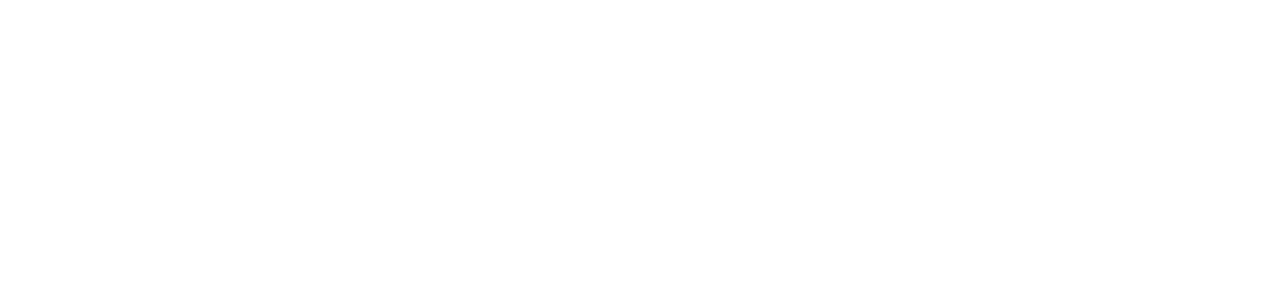
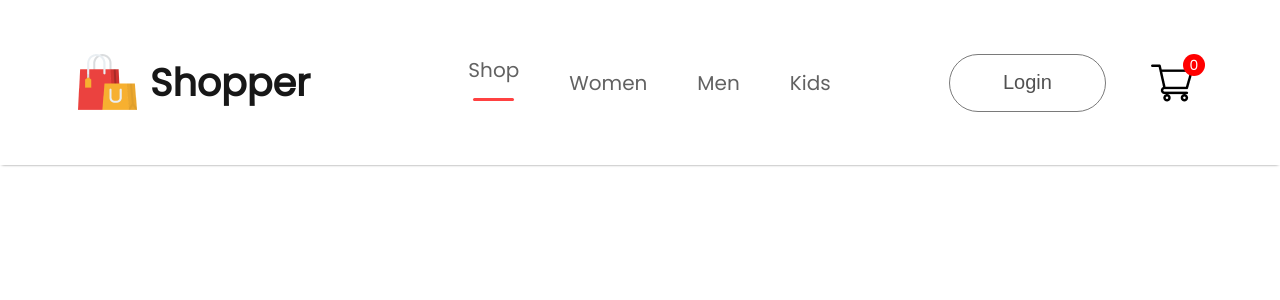
Before and after one commit to Suriya2620/ecommerce, a React (Create React App) app: page / in a window 1280 px wide. Shown: the top 300 px of the page. Built offline with nearby package versions, Linux system fonts and the light colour scheme.

Commit message:
completed navbar with all its required styles

```diff
--- a/public/index.html
+++ b/public/index.html
@@ -14,8 +14,10 @@
       manifest.json provides metadata used when your web app is installed on a
       user's mobile device or desktop. See https://developers.google.com/web/fundamentals/web-app-manifest/
     -->
+    <link href="https://fonts.googleapis.com/css2?family=Poppins&display=swap" rel="stylesheet">
     <link rel="manifest" href="%PUBLIC_URL%/manifest.json" />
     <!--
+
       Notice the use of %PUBLIC_URL% in the tags above.
       It will be replaced with the URL of the `public` folder during the build.
       Only files inside the `public` folder can be referenced from the HTML.
--- a/src/App.js
+++ b/src/App.js
@@ -1,11 +1,14 @@
-import logo from './logo.svg';
-import './App.css';
+import './App.css'
 
-function App() {
+import React from 'react'
+import Navbar from './components/Navbar/Navbar'
+
+const App = () => {
   return (
-    <div className="App">
+    <div>
+      <Navbar/>
     </div>
-  );
+  )
 }
 
-export default App;
+export default App
--- /dev/null
+++ b/src/components/Navbar/Navbar.jsx
@@ -0,0 +1,34 @@
+import React, { useState } from 'react'
+import './navbar.css'
+import logo from '../Assets/logo.png'
+import cart from '../Assets/cart_icon.png'
+
+const Navbar = () => {
+
+    let [menu,setMenu]= useState('shop')
+  return (
+   <div className='navbar'>
+    <div className="nav-logo">
+    <img src={logo} alt="" />
+    <p>Shopper</p>
+    </div>
+
+    <ul className="nav-menu">
+        <li onClick={()=>setMenu('shop')}>Shop {menu==='shop'?<hr/> :<></>}</li>
+        <li onClick={()=>setMenu('womens')}>Women {menu==='womens'?<hr/> :<></>}</li>
+        <li onClick={()=>setMenu('men')}>Men {menu==='men'?<hr/> :<></>}</li>
+        <li onClick={()=>setMenu('kids')}>Kids {menu==='kids'?<hr/> :<></>}</li>
+    </ul>
+
+    <div className="nav-login-cart">
+        <button>Login</button>
+        <img src={cart} alt="" />
+        <div className="nav-cart-count">0</div>
+    </div>
+
+
+   </div>
+  )
+}
+
+export default Navbar
--- /dev/null
+++ b/src/components/Navbar/navbar.css
@@ -0,0 +1,83 @@
+.navbar{
+    display: flex;
+    justify-content: space-around;
+    padding: 16px;
+    box-shadow: 0 1px 3px -2px black;
+}
+
+.nav-logo{
+    display: flex;
+    align-items: center;
+    gap: 10px;
+}
+
+.nav-logo p{
+    color: #171717;
+    font-size: 38px;
+    font-weight: 600;
+}
+
+.nav-menu{
+    display: flex;
+    align-items: center;
+    list-style: none;
+    gap: 50px;
+    color: #626262;
+    font-size: 20px;
+    font-weight: 500;
+}
+
+.nav-menu li{
+    display: flex;
+    flex-direction: column;
+    align-items: center;
+    justify-content: center;
+    gap: 3px;
+    cursor: pointer;
+}
+
+.nav-menu hr{
+    border: none;
+    width: 80%;
+    height: 3px;
+    border-radius: 10px;
+    background-color: #ff4141;
+}
+
+.nav-login-cart{
+    display: flex;
+    align-items: center;
+    gap: 45px;
+}
+
+.nav-login-cart button{
+   height: 58px;
+   width: 157px;
+   outline: none;
+   border: 1px solid #7a7a7a;
+   color: #515151;
+   font-size: 20px;
+   font-weight: 500;
+   background-color: white;
+   cursor: pointer;
+   border-radius: 75px;
+}
+
+
+.nav-login-cart button:active{
+    background: #f3f3f3;
+}
+
+.nav-cart-count{
+    width: 22px;
+    height: 22px;
+    display: flex;
+    justify-content: center;
+    align-items: center;
+    margin-top: -35px;
+    margin-left: -55px;
+    border-radius: 11px;
+    font-size: 14px;
+    background-color: red;
+    color: white;
+}
--- a/src/index.css
+++ b/src/index.css
@@ -5,6 +5,7 @@
     sans-serif;
   -webkit-font-smoothing: antialiased;
   -moz-osx-font-smoothing: grayscale;
+  font-family: 'Poppins', sans-serif;
 }
 
 code {
```
